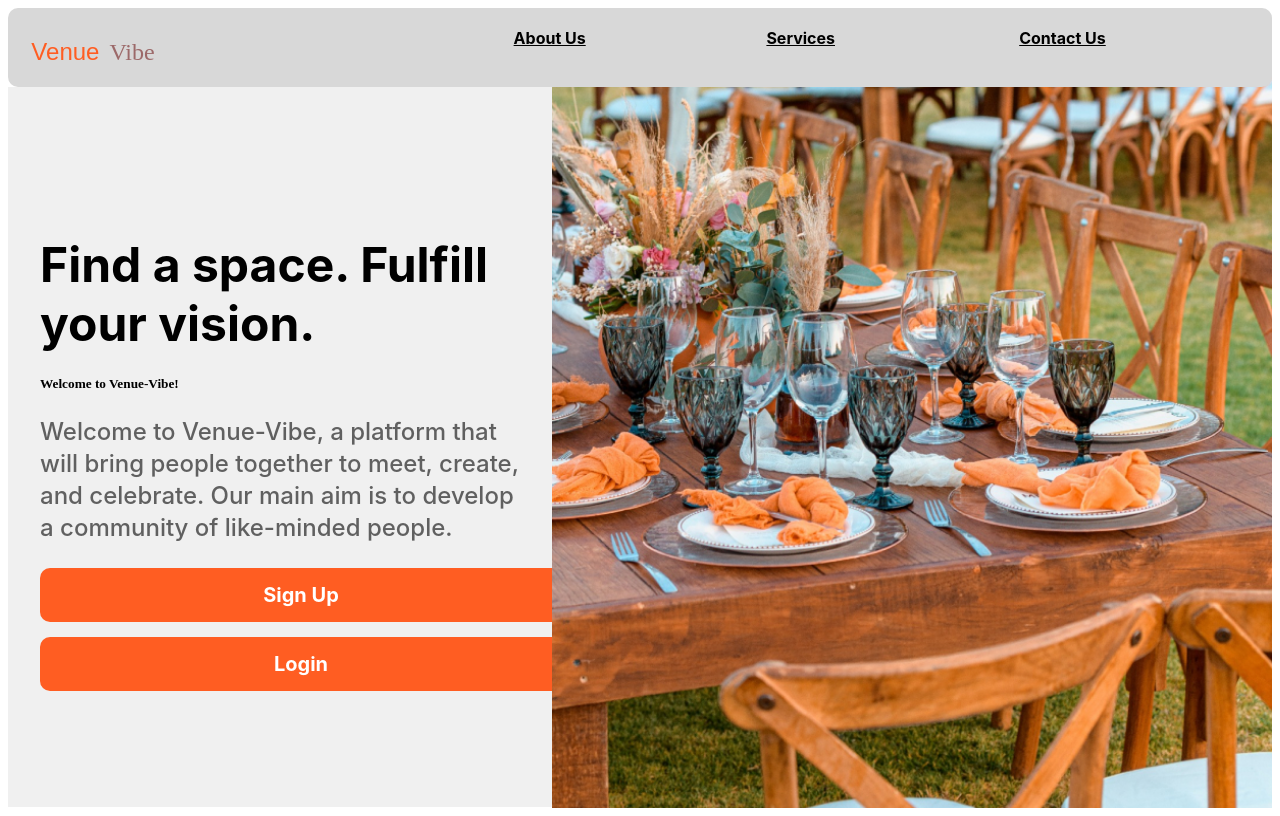
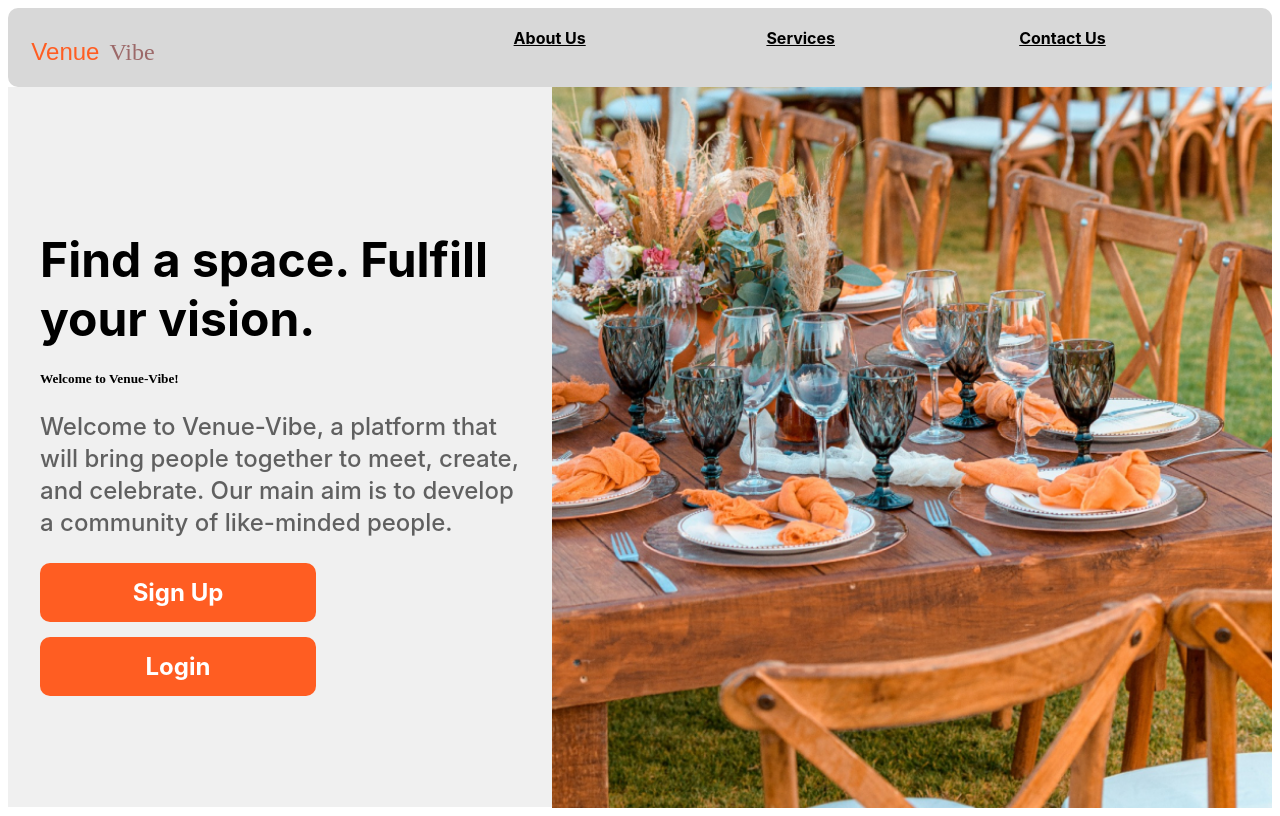
Before and after one commit to kenmusau/venueVibe-client, a React (Create React App) app: page / in a window 1280 px wide. Built offline with nearby package versions, Linux system fonts and the light colour scheme; a small style sheet from the web is missing.

Commit message:
update button style and size in the home.css

```diff
--- a/src/components/Homepage/Home.css
+++ b/src/components/Homepage/Home.css
@@ -49,7 +49,7 @@
 }
 
     .custom-button {
-      width: 100%;
+      width: 50%;
       padding: 15px;
       background: #FF5D22;
       border-radius: 10px;
@@ -66,7 +66,7 @@
 
     .custom-button-text {
       color: white;
-      font-size: 20px;
+      font-size: 1.5rem;
       font-family: 'Inter';
       font-weight: 700;
       word-wrap: break-word;
```
